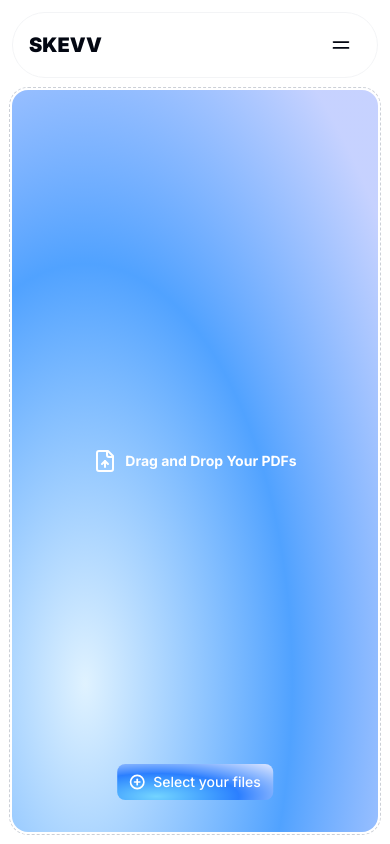
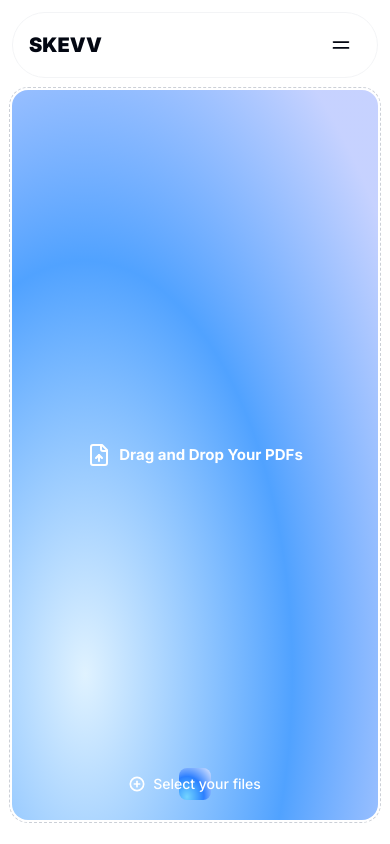
Before and after one commit to olhkyle/skevv, a Next.js app: page /new in a window 390 px wide. Built offline with nearby package versions, Linux system fonts and the light colour scheme.

Commit message:
style : update ui style of `FileMergeConfirmContext`

```diff
--- a/src/components/(service)/new/FileDropZone.tsx
+++ b/src/components/(service)/new/FileDropZone.tsx
@@ -12,15 +12,15 @@ export default function FileDropZone() {
 	const fileInputId = React.useId();
 
 	return (
-		<div className="relative w-full h-full">
+		<div className="relative w-full h-full pb-3 sm:pb-0">
 			<MotionBlock
 				{...getRootProps()}
 				className={`h-full ${
 					isDragActive && isDragAccept
 						? 'bg-gradient-blue-400'
 						: isDragActive && isDragReject
-						? 'bg-gradient-gray-100'
-						: 'bg-gradient-blue-300'
+							? 'bg-gradient-gray-100'
+							: 'bg-gradient-blue-300'
 				} rounded-2xl outline outline-dashed outline-offset-2 focus-visible:rounded-2xl focus-visible:outline focus-visible:outline-offset-4`}>
 				<Input
 					type="file"
@@ -31,20 +31,21 @@ export default function FileDropZone() {
 				/>
 				<label
 					htmlFor={`file-dropzone-${fileInputId}`}
-					className="ui-flex-center gap-2 p-4 w-full h-full text-sm text-white font-bold cursor-pointer lg:p-36 lg:text-base">
+					className="ui-flex-center gap-2 p-4 w-full h-full text-[15px] text-white font-bold cursor-pointer lg:p-36 lg:text-base">
 					<FileUp size={24} />
 					<span>
 						{isDragActive && isDragAccept
 							? 'Put your files, here 😊'
 							: isDragActive && isDragReject
-							? 'Only PDF Files accepted'
-							: 'Drag and Drop Your PDFs'}
+								? 'Only PDF Files accepted'
+								: 'Drag and Drop Your PDFs'}
 					</span>
 				</label>
 			</MotionBlock>
 			<Button
 				type="button"
 				variant="secondary"
+				size="icon-sm"
 				onClick={open}
 				className="absolute bottom-8 left-[50%] -translate-x-[50%] bg-gradient-blue-200 border-gray-200 text-white z-5">
 				<CirclePlus strokeWidth={2.5} /> Select your files
--- a/src/components/(service)/new/editor/FileListPanel.tsx
+++ b/src/components/(service)/new/editor/FileListPanel.tsx
@@ -148,7 +148,7 @@ export default function FileListPanel() {
 				</DndContext>
 			</div>
 			<div
-				className={`${isMDDown ? 'fixed' : 'absolute'} left-0 bottom-0 p-3 w-full bg-light rounded-b-xl border-t border-muted md:absolute`}>
+				className={`${isMDDown ? 'fixed' : 'absolute'} left-0 bottom-0 px-3 pt-3 pb-6 w-full bg-light rounded-b-xl border-t border-muted md:pb-3`}>
 				{files.length !== 0 && <FileMergeConfirmContext files={files} isOpen={isConfirmContextOpen} toggle={setIsConfirmContextOpen} />}
 			</div>
 		</div>
```
